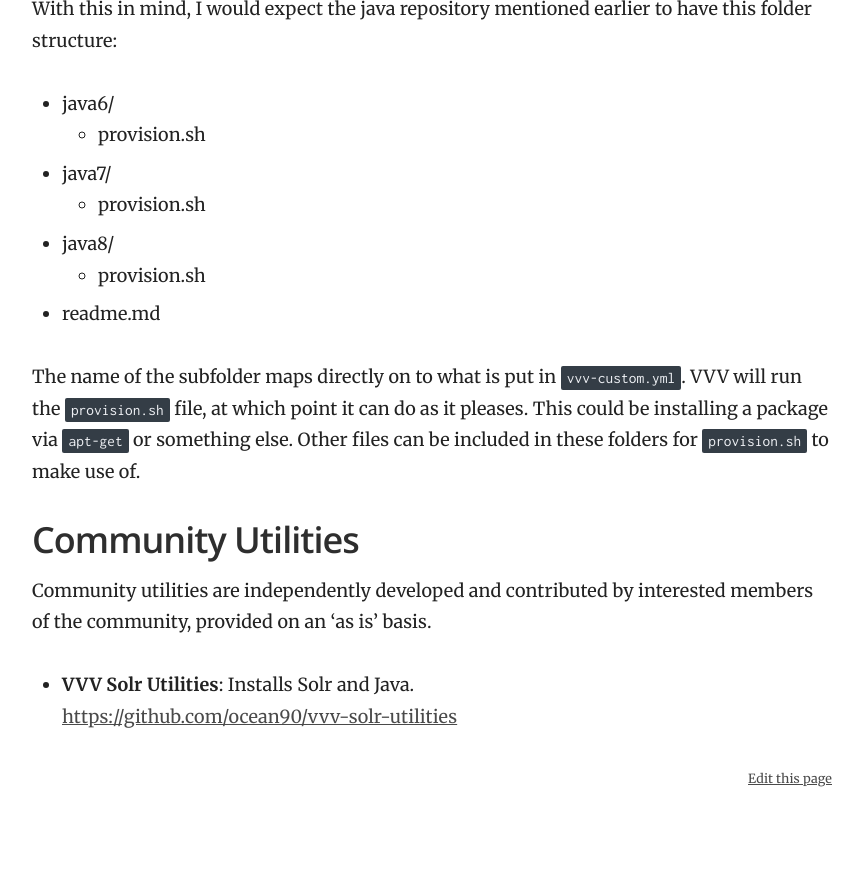
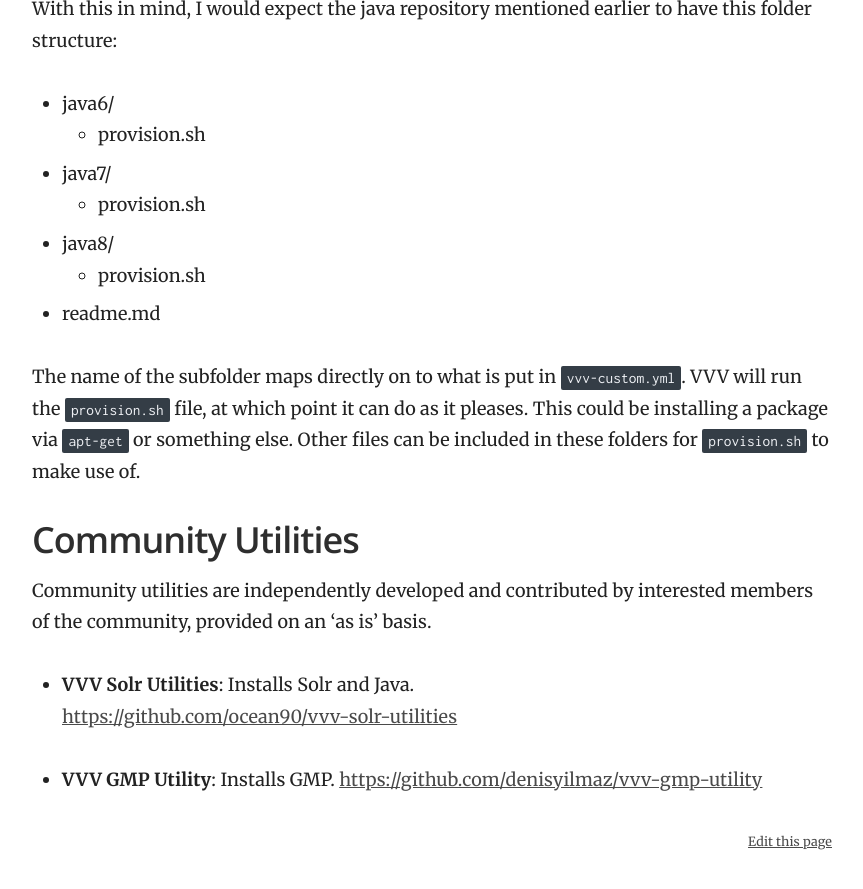
Before and after one commit to Varying-Vagrant-Vagrants/varyingvagrantvagrants.org, a Jekyll site: the page built from docs/en-US/utilities.md, in a window 1280 px wide and 900 px high, scrolled down 1373 px. Shown: the top 889 px of the window, without its empty margins (358-1221 px from the left). Built offline with Jekyll 4.4.1, drawn with Linux system fonts in a browser that asks for light colours; before the commit the page ends 2210 px from its top, so only the background shows below that.

Commit message:
Update list of community utilities

```diff
--- a/docs/en-US/utilities.md
+++ b/docs/en-US/utilities.md
@@ -65,3 +65,6 @@ Community utilities are independently developed and contributed by interested me
 
 * **VVV Solr Utilities**: Installs Solr and Java.
   [https://github.com/ocean90/vvv-solr-utilities](https://github.com/ocean90/vvv-solr-utilities)
+
+* **VVV GMP Utility**: Installs GMP.
+  [https://github.com/denisyilmaz/vvv-gmp-utility](https://github.com/denisyilmaz/vvv-gmp-utility)
```
